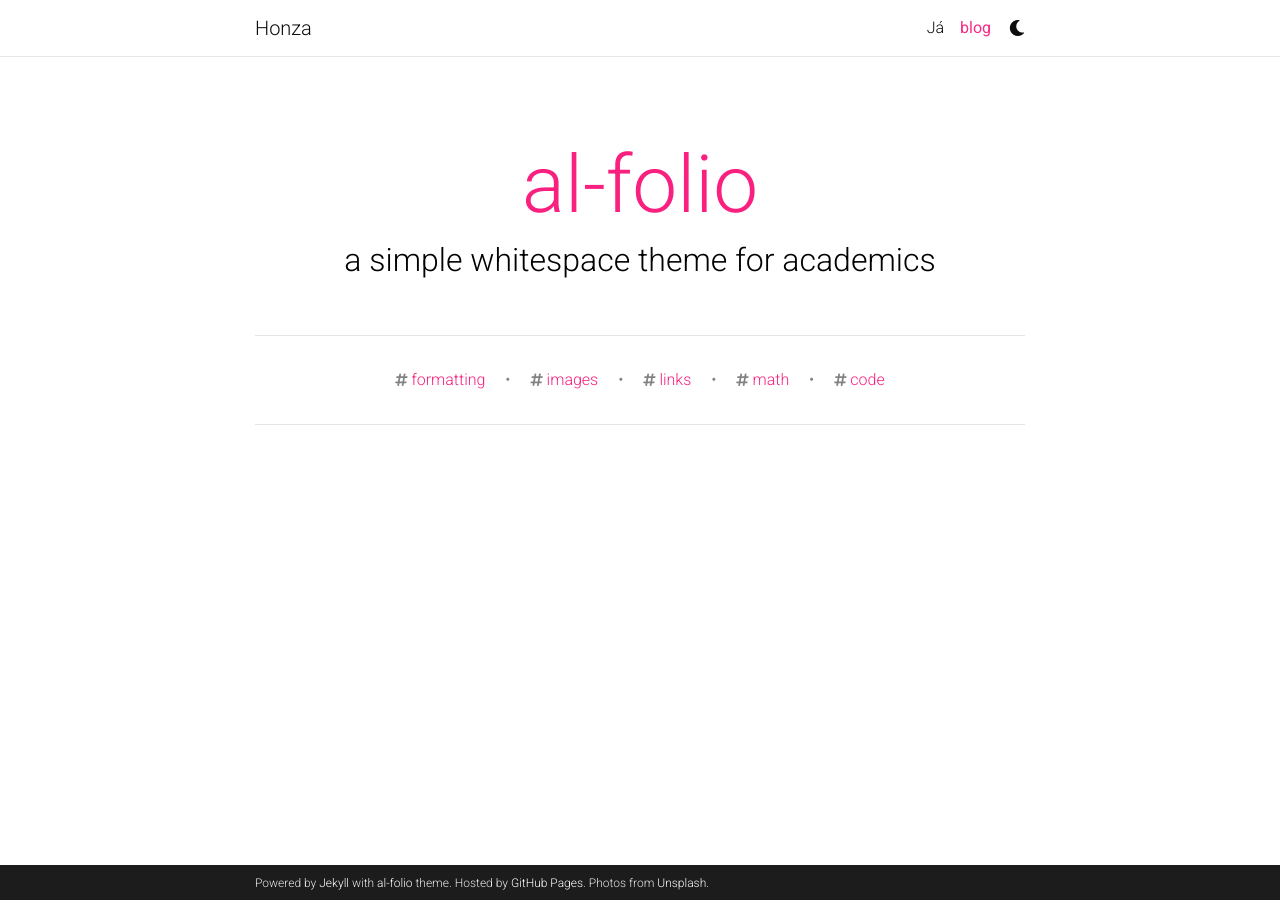
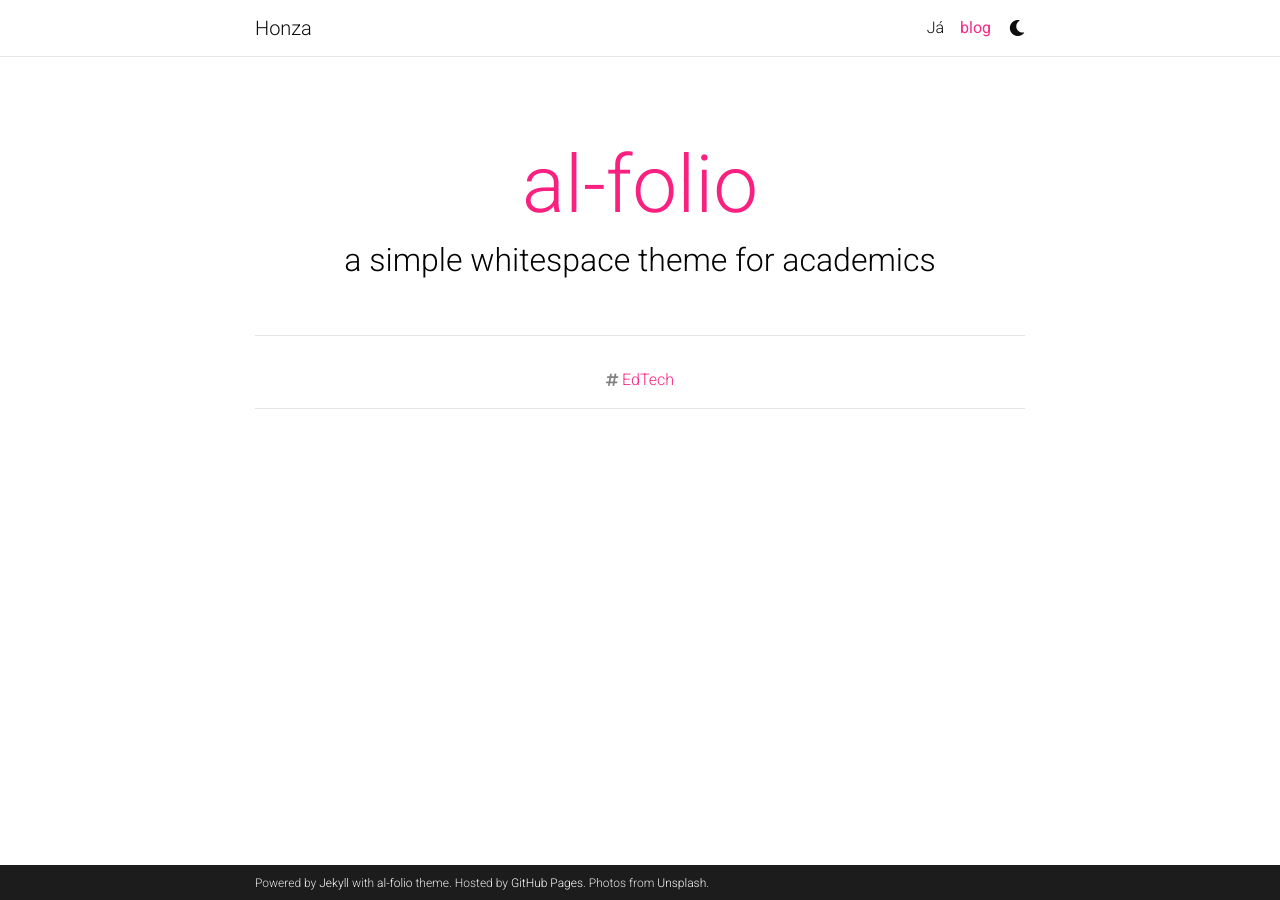
Before and after one commit to Honza-B1234/Honza-B1234.github.io, a Jekyll site: the page built from blog/index.html, in a window 1280 px wide. Built offline with Jekyll 4.4.1, drawn with Linux system fonts in a browser that asks for light colours; the list of posts is cut into pages by our own code; comment, search, counter and statistics services are not loaded; a style sheet for code colours, icons or effects is not loaded.

Commit message:
Update _config.yml

```diff
--- a/_config.yml
+++ b/_config.yml
@@ -225,7 +225,7 @@ jekyll-archives:
     tag: '/blog/tag/:name/'
     category: '/blog/category/:name/'
 
-display_tags: ['formatting', 'images', 'links', 'math', 'code'] # this tags will be dispalyed on the front page of your blog
+display_tags: ['EdTech'] # this tags will be dispalyed on the front page of your blog
 
 # -----------------------------------------------------------------------------
 # Jekyll Scholar
```
